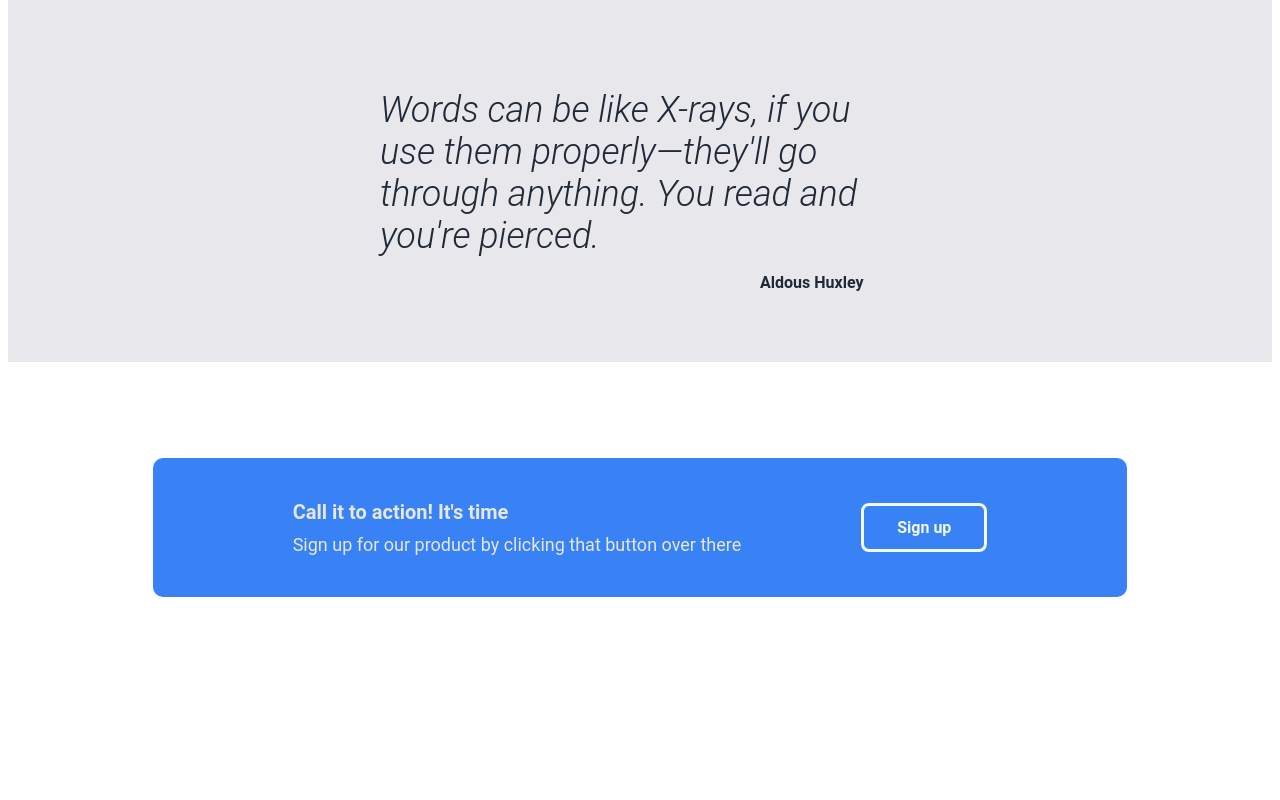
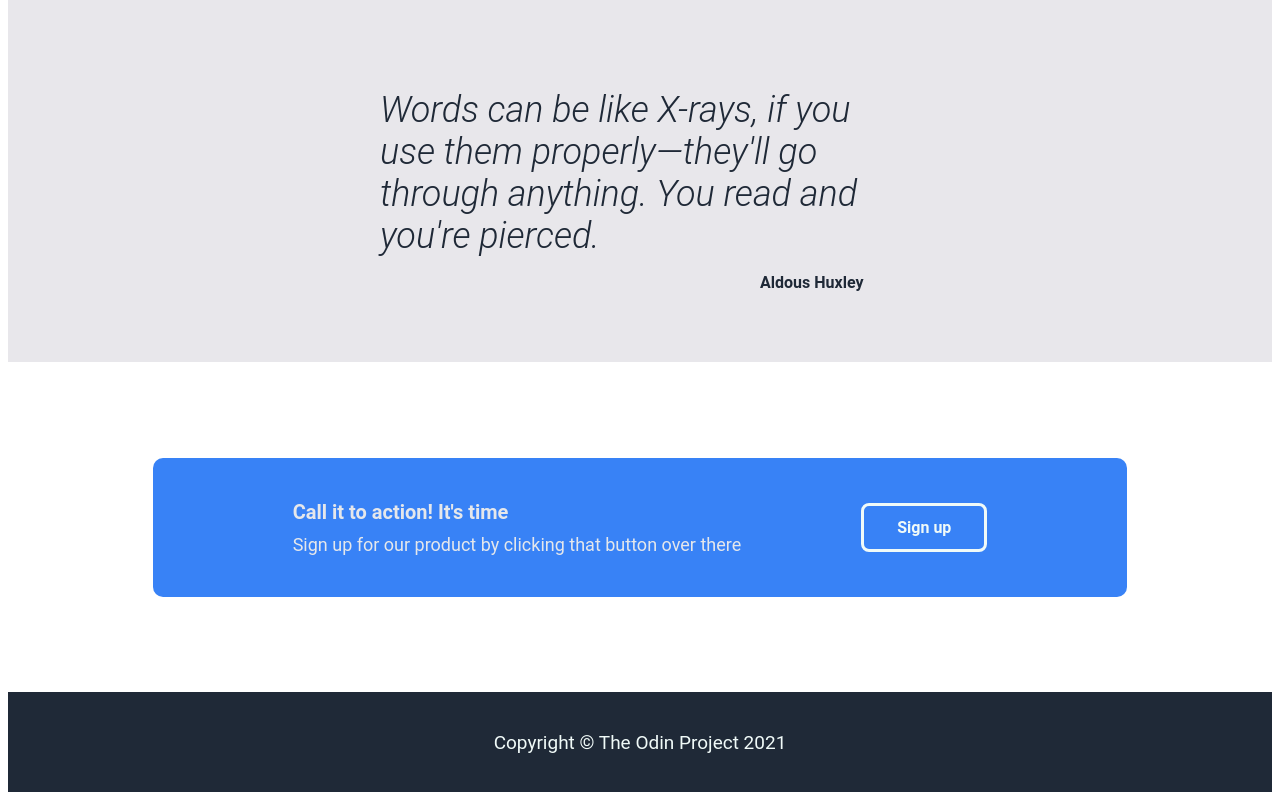
Before and after one commit to bashfor/landing-page, a plain HTML site: page index.html in a window 1280 px wide. Shown: the part 1021-1821 px from the top of the page. Before the commit the page ends 1721 px from the top, so only its background shows below. Drawn offline with Linux system fonts and the light colour scheme.

Commit message:
added footer and therefore completed the project
maybe will return to it later to change some of the alignment but it was fun anyway

```diff
--- a/index.html
+++ b/index.html
@@ -75,5 +75,7 @@
         </div>
     </div>
 
+    <footer><p>Copyright © The Odin Project 2021</p></footer>
+
 </body>
 </html>
--- a/styles/style.css
+++ b/styles/style.css
@@ -173,3 +173,16 @@
     border-radius: 8px;
     font-weight: 700;
 }
+
+footer {
+    height: 100px;
+    background-color: #1f2937;
+    display: flex;
+    justify-content: center;
+    align-items: center;
+}
+
+footer p {
+    color: #f0faf8;
+    font-size: 19px;
+}
```
